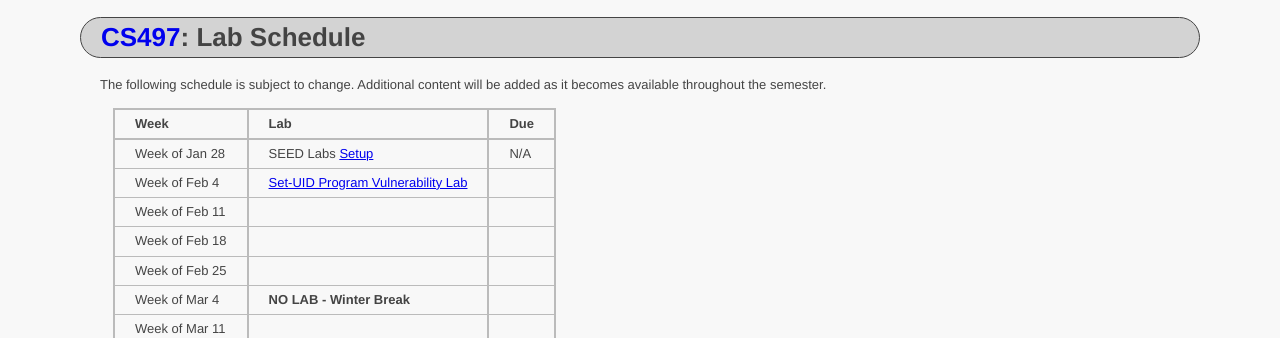
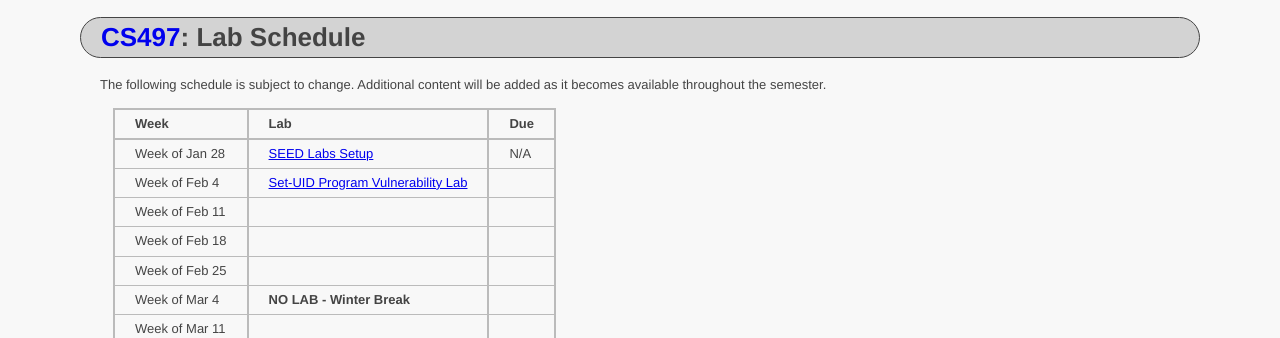
Before and after one commit to ycpcs/cs497-spring2019, a Jekyll site: the page built from labs/index.md, in a window 1280 px wide. Shown: the top 338 px of the page. Built offline with Jekyll 4.4.1, drawn with Linux system fonts in a browser that asks for light colours.

```diff
--- a/labs/index.md
+++ b/labs/index.md
@@ -10,7 +10,7 @@ Additional content will be added as it becomes available throughout the semester
 
 **Week**       | **Lab**                                                                |  **Due**
 :--------------|:-----------------------------------------------------------------------|:--------------------------
-Week of Jan 28 |  SEED Labs [Setup](lab01.html)                                              | N/A
+Week of Jan 28 |  [SEED Labs Setup](lab01.html)                                              | N/A
 Week of Feb 4  |  [Set-UID Program Vulnerability Lab](Environment_Variable_and_SetUID.pdf)                      |
 Week of Feb 11 |  |
 Week of Feb 18 |  |
```
